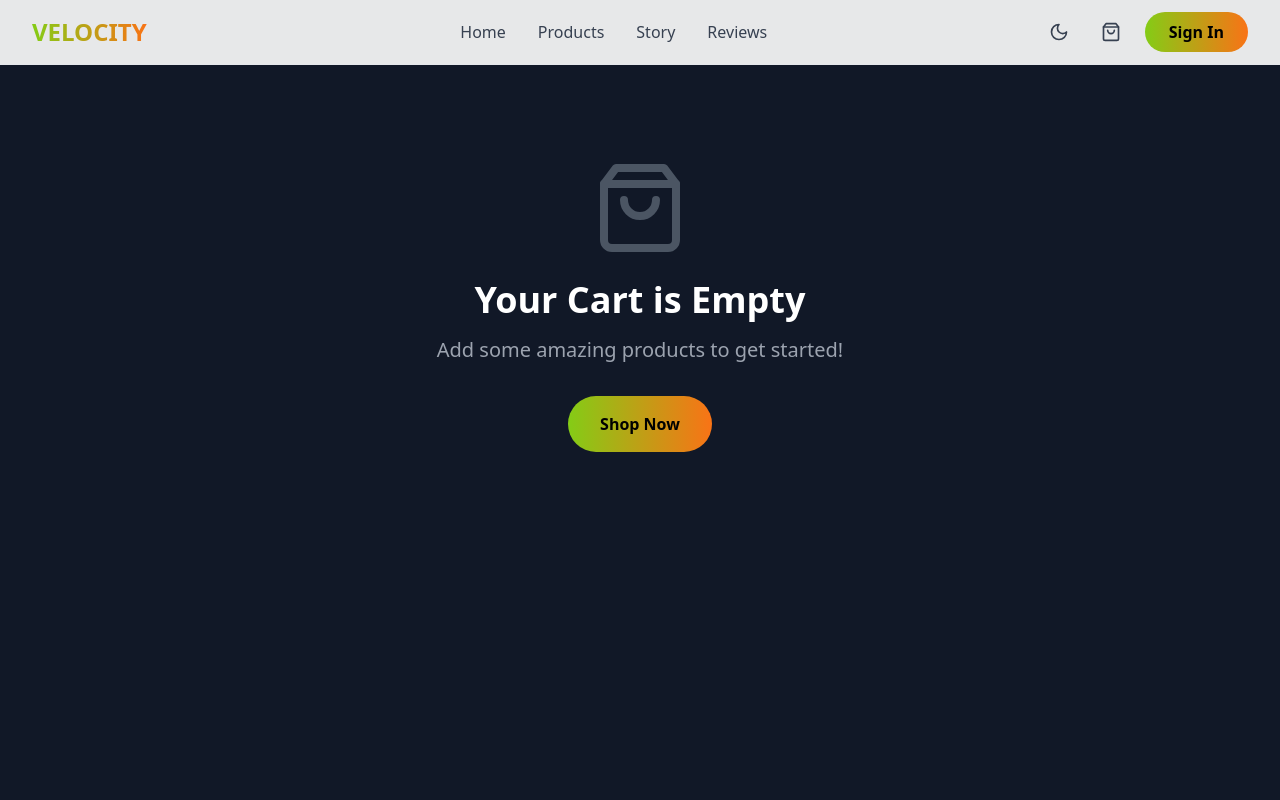
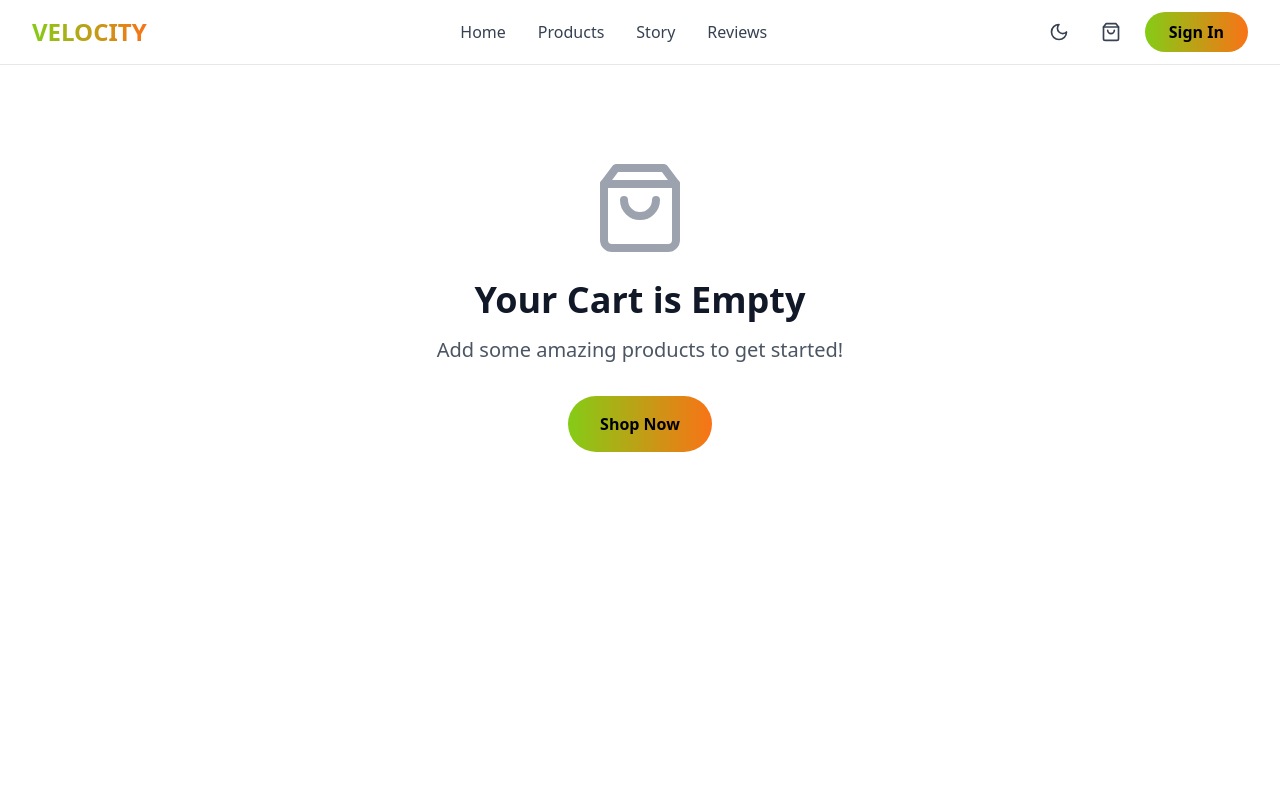
Before and after one commit to Mostafa-SAID7/VELOCITY, a React (Vite) app: page /cart in a window 1280 px wide. Shown: the top 800 px of the page. Built offline with nearby package versions, Linux system fonts and the light colour scheme.

Commit message:
Add dark mode support to Cart page

```diff
--- a/src/pages/Cart.tsx
+++ b/src/pages/Cart.tsx
@@ -30,12 +30,12 @@ export default function Cart() {
 
   if (cartItems.length === 0) {
     return (
-      <div className="min-h-screen bg-gray-900 text-white pt-20">
+      <div className="min-h-screen bg-white dark:bg-gray-900 text-gray-900 dark:text-white pt-20 transition-colors duration-300">
         <div className="max-w-7xl mx-auto px-4 sm:px-6 lg:px-8 py-20">
           <div className="text-center">
-            <ShoppingBag className="w-24 h-24 mx-auto mb-6 text-gray-600" />
+            <ShoppingBag className="w-24 h-24 mx-auto mb-6 text-gray-400 dark:text-gray-600" />
             <h1 className="text-4xl font-bold mb-4">Your Cart is Empty</h1>
-            <p className="text-xl text-gray-400 mb-8">Add some amazing products to get started!</p>
+            <p className="text-xl text-gray-600 dark:text-gray-400 mb-8">Add some amazing products to get started!</p>
             <Link
               to="/products"
               className="inline-block bg-gradient-to-r from-lime-500 to-orange-500 text-black px-8 py-4 rounded-full font-bold hover:shadow-lg transition-all duration-300"
@@ -49,7 +49,7 @@ export default function Cart() {
   }
 
   return (
-    <div className="min-h-screen bg-gray-900 text-white pt-20">
+    <div className="min-h-screen bg-white dark:bg-gray-900 text-gray-900 dark:text-white pt-20 transition-colors duration-300">
       <section className="py-20">
         <div className="max-w-7xl mx-auto px-4 sm:px-6 lg:px-8">
           <h1 className="text-4xl md:text-5xl font-bold mb-12">
@@ -59,7 +59,7 @@ export default function Cart() {
           <div className="grid grid-cols-1 lg:grid-cols-3 gap-8">
             <div className="lg:col-span-2 space-y-4">
               {cartItems.map((item) => (
-                <div key={`${item.id}-${item.size}`} className="bg-gray-800 rounded-2xl p-6 flex items-center gap-6">
+                <div key={`${item.id}-${item.size}`} className="bg-gray-100 dark:bg-gray-800 rounded-2xl p-6 flex items-center gap-6 transition-colors duration-300">
                   <img
                     src={item.image}
                     alt={item.name}
@@ -102,23 +102,23 @@ export default function Cart() {
             </div>
 
             <div className="lg:col-span-1">
-              <div className="bg-gray-800 rounded-2xl p-6 sticky top-24">
+              <div className="bg-gray-100 dark:bg-gray-800 rounded-2xl p-6 sticky top-24 transition-colors duration-300">
                 <h2 className="text-2xl font-bold mb-6">Order Summary</h2>
 
                 <div className="space-y-4 mb-6">
-                  <div className="flex justify-between text-gray-400">
+                  <div className="flex justify-between text-gray-600 dark:text-gray-400">
                     <span>Subtotal ({cartItems.reduce((sum, item) => sum + item.quantity, 0)} items)</span>
                     <span>${subtotal.toFixed(2)}</span>
                   </div>
-                  <div className="flex justify-between text-gray-400">
+                  <div className="flex justify-between text-gray-600 dark:text-gray-400">
                     <span>Shipping</span>
                     <span>${shipping.toFixed(2)}</span>
                   </div>
-                  <div className="flex justify-between text-gray-400">
+                  <div className="flex justify-between text-gray-600 dark:text-gray-400">
                     <span>Tax (8%)</span>
                     <span>${tax.toFixed(2)}</span>
                   </div>
-                  <div className="border-t border-gray-700 pt-4">
+                  <div className="border-t border-gray-300 dark:border-gray-700 pt-4">
                     <div className="flex justify-between text-xl font-bold">
                       <span>Total</span>
                       <span className="text-lime-500">${total.toFixed(2)}</span>
```
